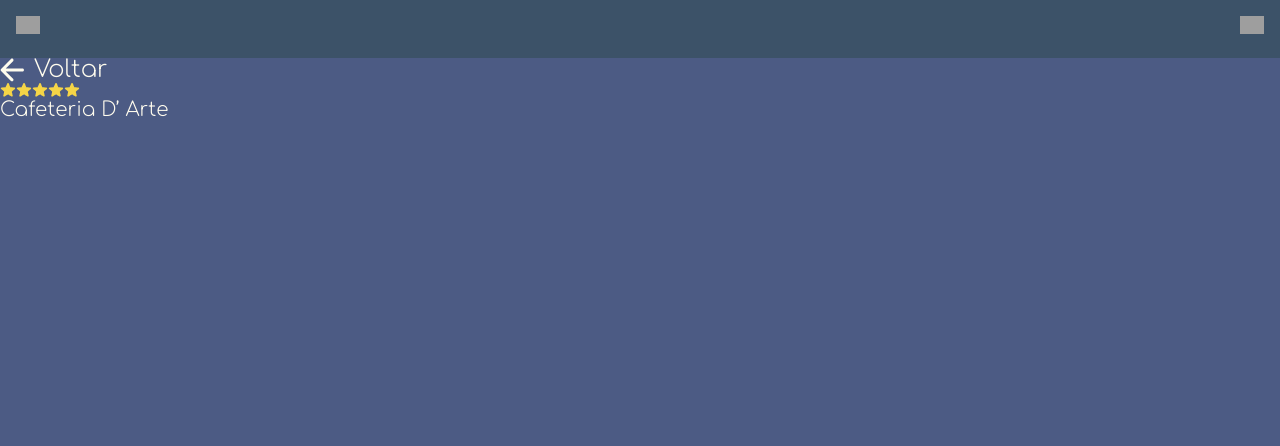
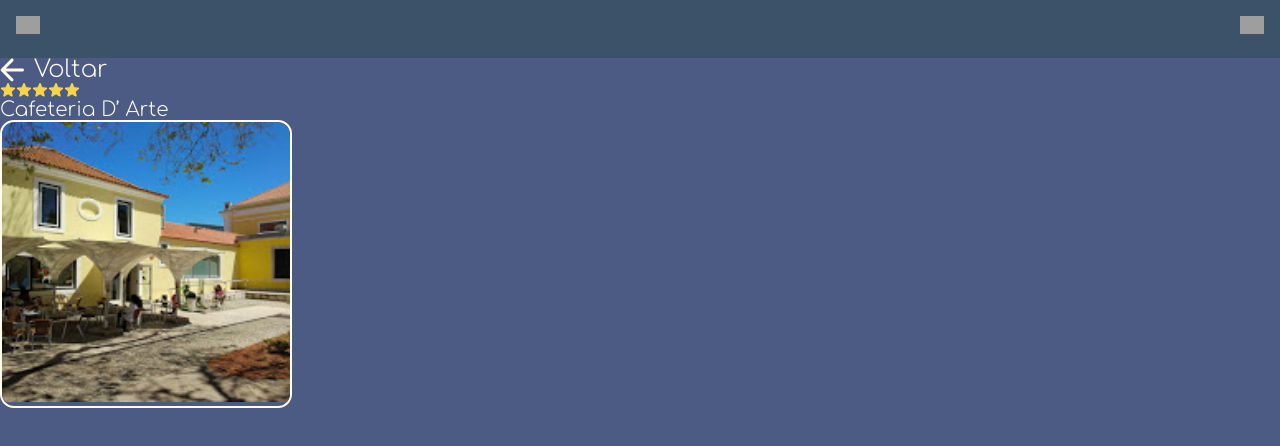
Before and after one commit to JuniorAlvesbr/business-search, a React (Create React App) app: page /details in a window 1280 px wide. Shown: the top 446 px of the page. Built offline with nearby package versions, Linux system fonts and the light colour scheme; grey boxes are pictures that could not be loaded.

Commit message:
create the PhotoPreview Components

```diff
--- /dev/null
+++ b/src/components/PhotoPreview/index.js
@@ -0,0 +1,8 @@
+import styled from 'styled-components';
+
+const PhotoPreview = styled.img`
+    border: 2px solid #FFFCEE;
+    border-radius:14px;
+`;
+
+export default PhotoPreview;
--- a/src/pages/Details/index.js
+++ b/src/pages/Details/index.js
@@ -2,6 +2,8 @@ import HeaderMain from "../../components/HeaderMain";
 import BackAction from "../../components/BackAction";
 import Stars from "../../components/Stars";
 import Title from "../../components/Title";
+import PhotoPreview from '../../components/PhotoPreview';
+import Coffee from '../../assets/images/coffee.svg'
 
 function Details() {
     return (
@@ -10,6 +12,7 @@ function Details() {
             <BackAction />
             <Stars amount="5" />
             <Title>Cafeteria D’ Arte</Title>
+            <PhotoPreview src={Coffee} />
         </>
     )
 }
```
Also changed, not shown: 1 other file (tests, documents, lock files or other folders).
